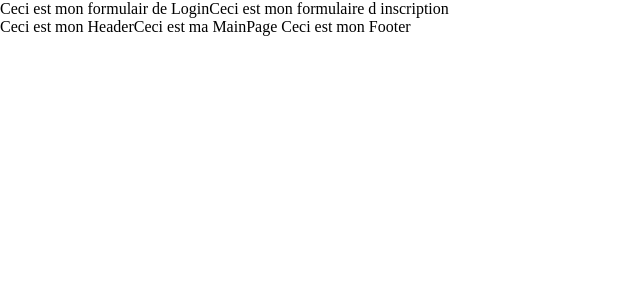
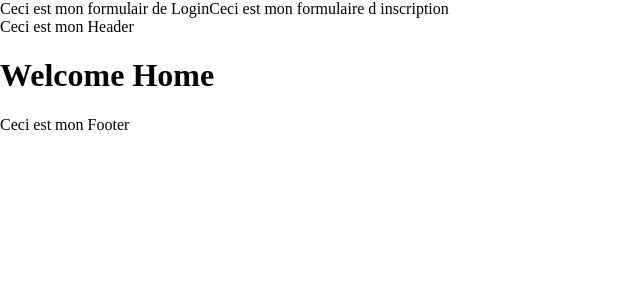
Before and after one commit to CaroD59/FarmConnect_Front, a React (Create React App) app: page / in a window 1280 px wide. Shown: the top 300 px of the page, without its empty margins (0-640 px from the left). Built offline with nearby package versions, Linux system fonts and the light colour scheme.

Commit message:
ajout du composant Home

```diff
--- /dev/null
+++ b/src/components/Home/index.jsx
@@ -0,0 +1,5 @@
+function Home() {
+  return <h1> Welcome Home </h1>;
+}
+
+export default Home;
--- a/src/components/MainPage/index.jsx
+++ b/src/components/MainPage/index.jsx
@@ -1,4 +1,10 @@
+import Home from '../Home/index';
+
 function MainPage() {
-  return <>Ceci est ma MainPage </>;
+  return (
+    <>
+      <Home />
+    </>
+  );
 }
 export default MainPage;
```
Also changed, not shown: src/components/Home/styles.jsx (added).
